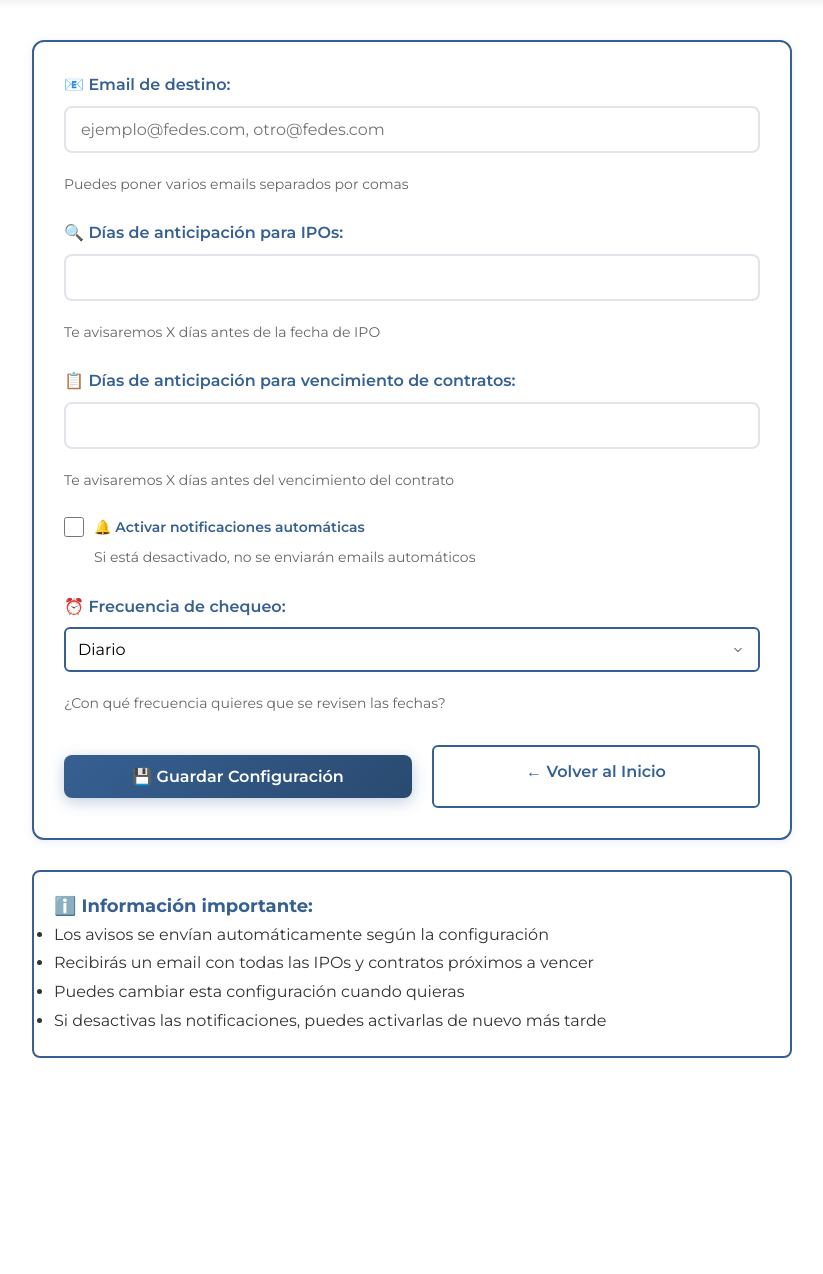
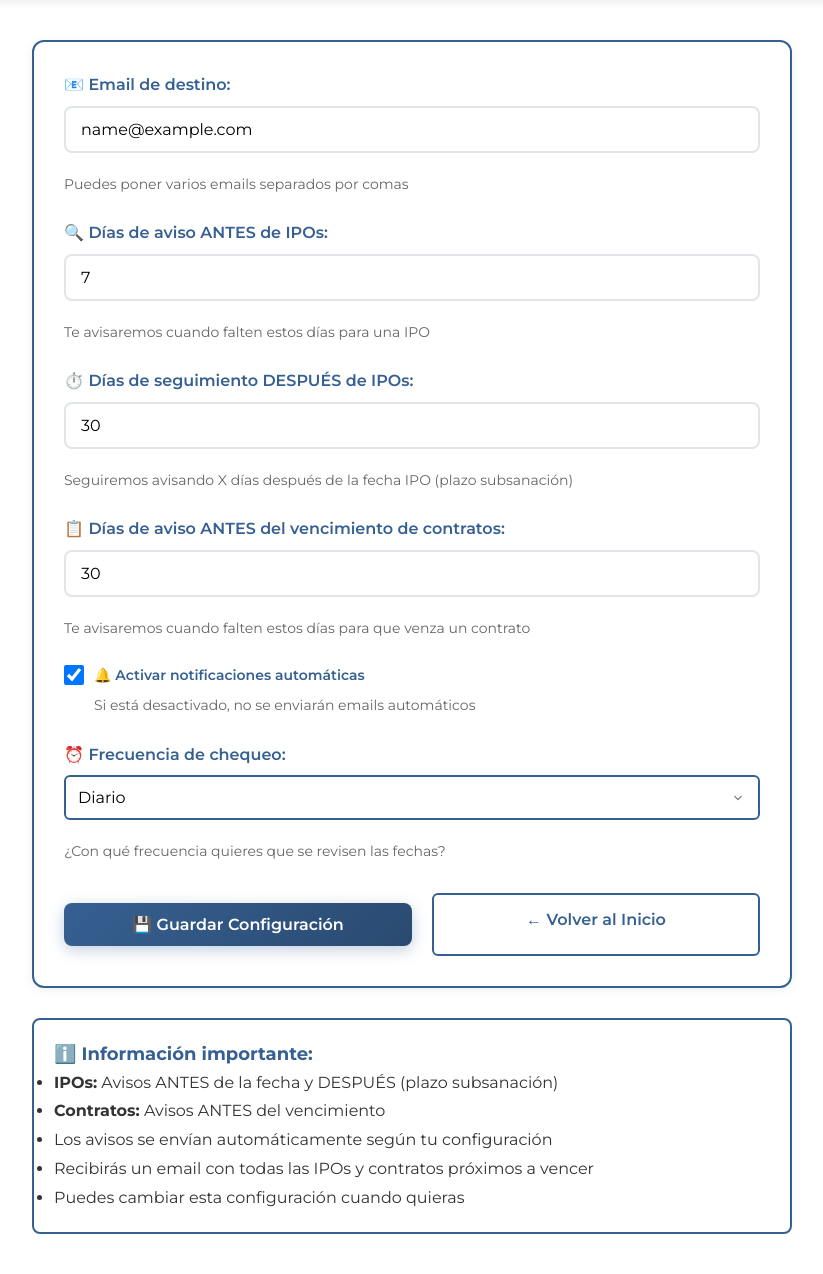
Before and after one commit to mstmarc/ascensoralert_, a Flask app: page /configuracion_avisos in a window 1280 px wide. Shown: the part 90-1364 px from the top of the page, without its empty margins (228-1051 px from the left). Before the commit the page ends 1148 px from the top, so only its background shows below. Run offline with Flask 3, Linux system fonts and the light colour scheme; the visitor is signed in with stand-in values (Sample User, id 1); data that the repository does not hold is empty.

Commit message:
Update configuracion_avisos.html

```diff
--- a/templates/configuracion_avisos.html
+++ b/templates/configuracion_avisos.html
@@ -32,6 +32,16 @@
             background: #d4edda;
             border: 2px solid #366092;
             color: #366092;
+            padding: 15px;
+            border-radius: 8px;
+            margin-bottom: 20px;
+            font-weight: 600;
+        }
+
+        .error-message {
+            background: #f8d7da;
+            border: 2px solid #dc3545;
+            color: #721c24;
             padding: 15px;
             border-radius: 8px;
             margin-bottom: 20px;
@@ -178,11 +188,15 @@
 
     <main class="config-container">
 
-        {% if mensaje %}
-        <div class="success-message">
-            ✅ {{ mensaje }}
-        </div>
-        {% endif %}
+        {% with messages = get_flashed_messages(with_categories=true) %}
+            {% if messages %}
+                {% for category, message in messages %}
+                    <div class="{% if category == 'success' %}success-message{% else %}error-message{% endif %}">
+                        {{ message }}
+                    </div>
+                {% endfor %}
+            {% endif %}
+        {% endwith %}
 
         <div class="config-card">
 
@@ -192,7 +206,12 @@
                     <label class="form-label">
                         📧 Email de destino:
                     </label>
-                    <input type="text" name="email_destino" value="{{ config.email_destino }}" required class="form-input" placeholder="ejemplo@fedes.com, otro@fedes.com">
+                    <input type="text"
+                           name="email_destinatario"
+                           value="{{ config.email_destinatario }}"
+                           required
+                           class="form-input"
+                           placeholder="ejemplo@fedes.com, otro@fedes.com">
                     <small class="form-hint">
                         Puedes poner varios emails separados por comas
                     </small>
@@ -200,30 +219,57 @@
 
                 <div class="form-group">
                     <label class="form-label">
-                        🔍 Días de anticipación para IPOs:
+                        🔍 Días de aviso ANTES de IPOs:
                     </label>
-                    <input type="number" name="dias_anticipacion_ipo" value="{{ config.dias_anticipacion_ipo }}"
-                           min="1" max="365" required class="form-input">
+                    <input type="number"
+                           name="dias_aviso_antes_ipos"
+                           value="{{ config.dias_aviso_antes_ipos }}"
+                           min="1"
+                           max="90"
+                           required
+                           class="form-input">
                     <small class="form-hint">
-                        Te avisaremos X días antes de la fecha de IPO
+                        Te avisaremos cuando falten estos días para una IPO
                     </small>
                 </div>
 
                 <div class="form-group">
                     <label class="form-label">
-                        📋 Días de anticipación para vencimiento de contratos:
+                        ⏱️ Días de seguimiento DESPUÉS de IPOs:
                     </label>
-                    <input type="number" name="dias_anticipacion_contrato" value="{{ config.dias_anticipacion_contrato }}"
-                           min="1" max="365" required class="form-input">
+                    <input type="number"
+                           name="dias_aviso_despues_ipos"
+                           value="{{ config.dias_aviso_despues_ipos }}"
+                           min="1"
+                           max="90"
+                           required
+                           class="form-input">
                     <small class="form-hint">
-                        Te avisaremos X días antes del vencimiento del contrato
+                        Seguiremos avisando X días después de la fecha IPO (plazo subsanación)
+                    </small>
+                </div>
+
+                <div class="form-group">
+                    <label class="form-label">
+                        📋 Días de aviso ANTES del vencimiento de contratos:
+                    </label>
+                    <input type="number"
+                           name="dias_aviso_antes_contrato"
+                           value="{{ config.dias_aviso_antes_contrato }}"
+                           min="1"
+                           max="180"
+                           required
+                           class="form-input">
+                    <small class="form-hint">
+                        Te avisaremos cuando falten estos días para que venza un contrato
                     </small>
                 </div>
 
                 <div class="form-group">
                     <label class="checkbox-label">
-                        <input type="checkbox" name="notificaciones_activas" value="true"
-                               {% if config.notificaciones_activas %}checked{% endif %}
+                        <input type="checkbox"
+                               name="sistema_activo"
+                               {% if config.sistema_activo %}checked{% endif %}
                                class="checkbox-input">
                         <span>
                             🔔 Activar notificaciones automáticas
@@ -270,10 +316,11 @@
         <div class="warning-box">
             <h3>ℹ️ Información importante:</h3>
             <ul>
-                <li>Los avisos se envían automáticamente según la configuración</li>
+                <li><strong>IPOs:</strong> Avisos ANTES de la fecha y DESPUÉS (plazo subsanación)</li>
+                <li><strong>Contratos:</strong> Avisos ANTES del vencimiento</li>
+                <li>Los avisos se envían automáticamente según tu configuración</li>
                 <li>Recibirás un email con todas las IPOs y contratos próximos a vencer</li>
                 <li>Puedes cambiar esta configuración cuando quieras</li>
-                <li>Si desactivas las notificaciones, puedes activarlas de nuevo más tarde</li>
             </ul>
         </div>
 
```
